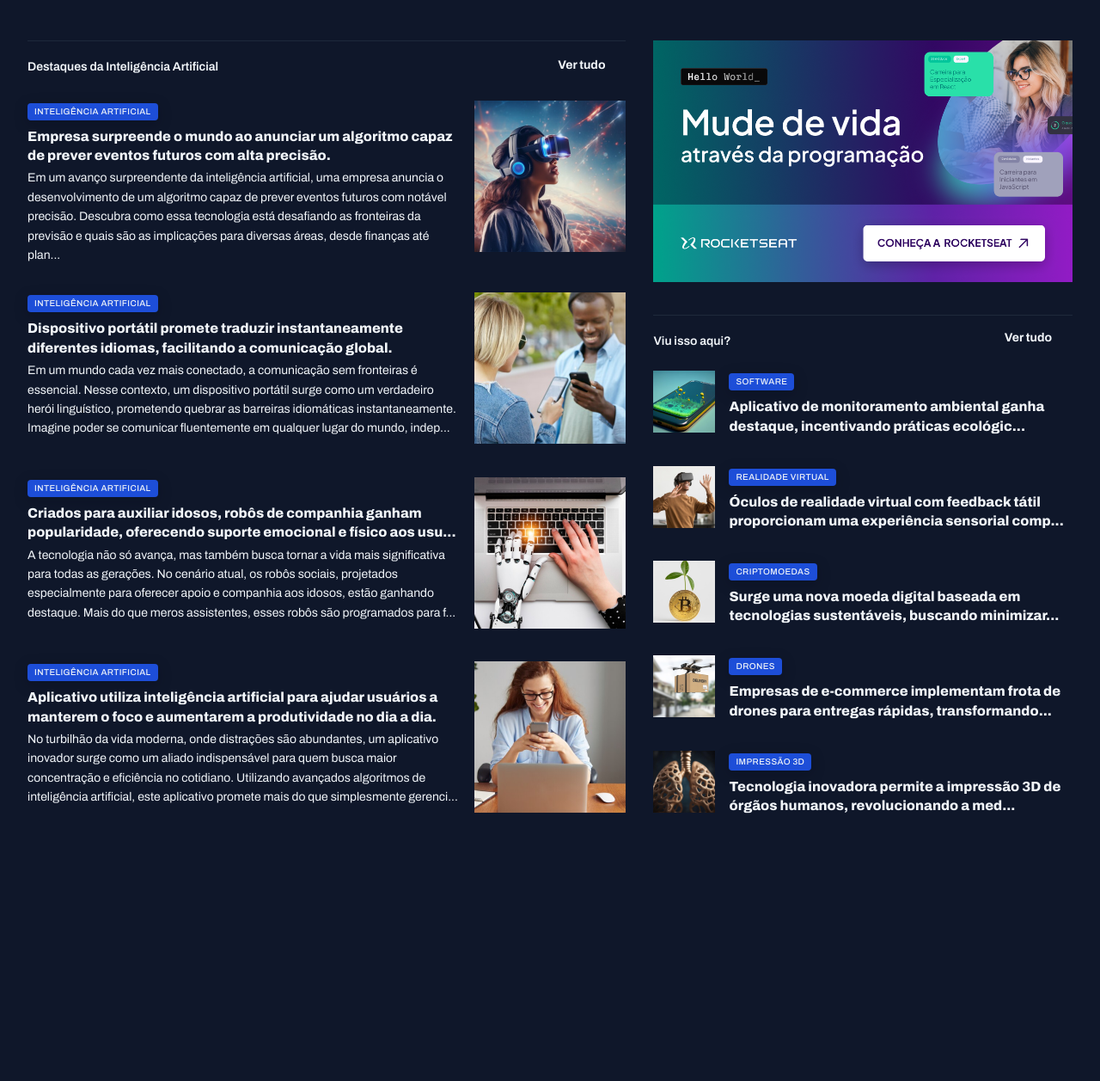
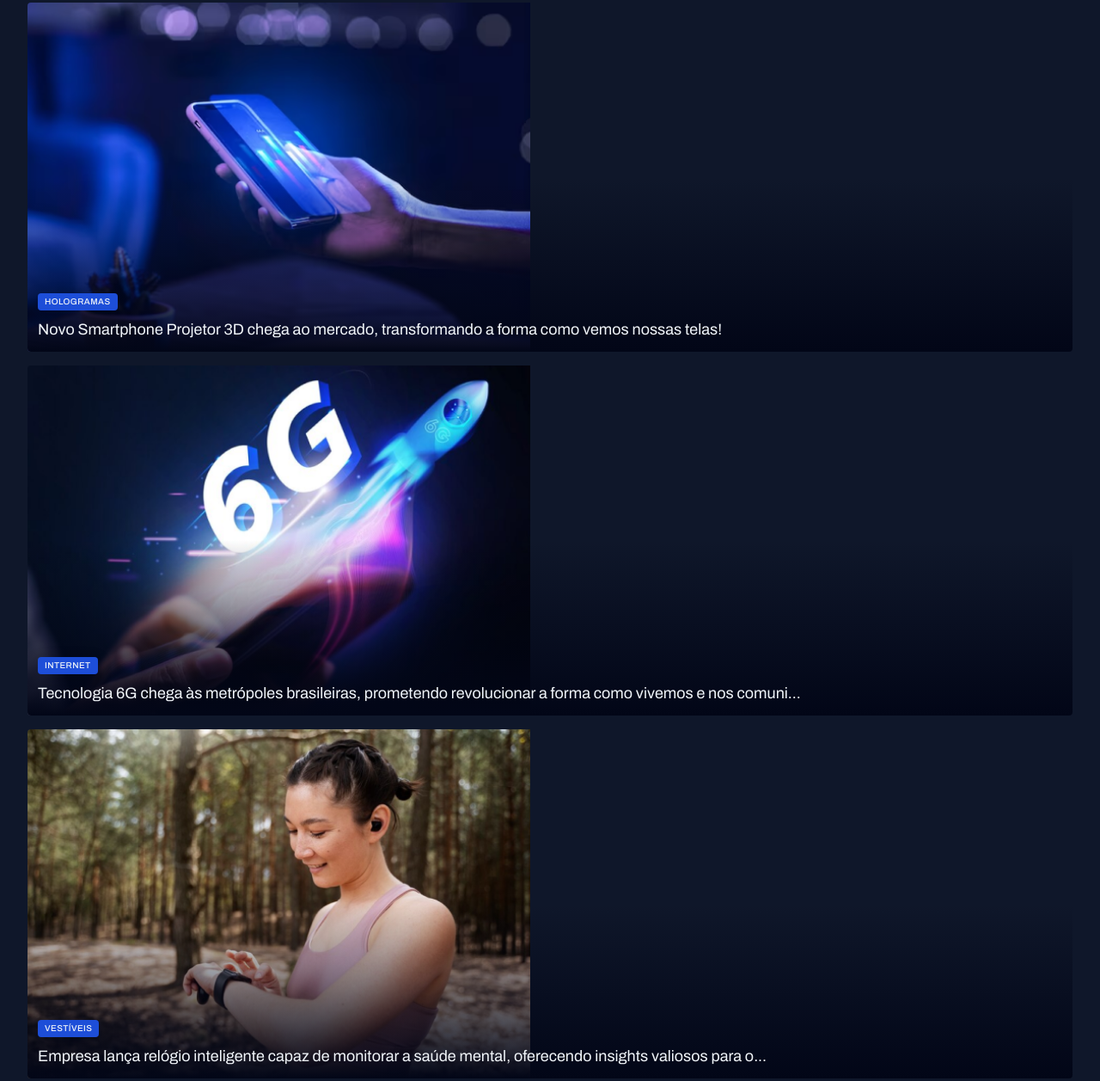
Before and after one commit to pedrozxx/Portal-de-noticias, a plain HTML site: page index.html in a window 1280 px wide. Shown: the part 1016-2273 px from the top of the page at 86% size. Before the commit the page ends 2008 px from the top, so only its background shows below. Drawn offline with Linux system fonts and the light colour scheme.

Commit message:
deixando o app  responsivo

```diff
--- a/index.html
+++ b/index.html
@@ -31,7 +31,7 @@
                 <img src="assets/icons/MagnifyingGlass.svg" alt="ícone de lupa para pesquisa">
             </div>
         </nav>
-        <nav id="secondary" class="grid grid-flow-col">
+        <nav id="secondary" class="flex flex-wrap">
             <a href="#">Inteligência Artificial</a>
             <a href="#">Blockchain</a>
             <a href="#">Hologramas</a>
@@ -42,8 +42,8 @@
         </nav>
     </header>
 
-    <main class="grid container">
-        <section id="featured" class="grid grid-flow-col gap-16">
+    <main class="grid container xl:grid-cols-[2fr_1fr] xl:gap-32">
+        <section id="featured" class="grid gap-16 lg:grid-flow-col lg:gap-16">
             <figure class="card">
                 <img src="assets/images/Image 01.png" alt="Robôs domésticos começam a ser adotados para tarefas diárias, prometendo mais conforto e
                 eficiência nas residências.">
@@ -59,7 +59,7 @@
 
             </figure>
 
-            <div class="grid grid-cols-2 gap-16">
+            <div class="grid sm:grid-cols-2 gap-16">
                 <figure class="card">
                     <img src="assets/images/Image 02.png"
                         alt="Novo Smartphone Projetor 3D chega ao mercado, transformando a forma como vemos nossas telas!">
@@ -161,7 +161,7 @@
             </header>
 
             <div class="grid gap-32">
-                <article class="grid grid-flow-col gap-16">
+                <article class="grid gap-16 md:grid-flow-col">
                     <div>
                         <span class="content-tag">Inteligência Artificial</span>
                         <h3 class="text-xl">
@@ -180,7 +180,7 @@
                     </div>
                 </article>
 
-                <article class="grid grid-flow-col gap-16">
+                <article class="grid gap-16 md:grid-flow-col">
                     <div>
                         <span class="content-tag">Inteligência Artificial</span>
                         <h3 class="text-xl">
@@ -199,7 +199,7 @@
                     </div>
                 </article>
 
-                <article class="grid grid-flow-col gap-16">
+                <article class="grid gap-16 md:grid-flow-col">
                     <div>
                         <span class="content-tag">Inteligência Artificial</span>
                         <h3 class="text-xl">
@@ -218,7 +218,7 @@
                     </div>
                 </article>
 
-                <article class="grid grid-flow-col gap-16">
+                <article class="grid gap-16 md:grid-flow-col">
                     <div>
                         <span class="content-tag">Inteligência Artificial</span>
                         <h3 class="text-xl">
@@ -254,7 +254,7 @@
                 </header>
 
                 <div class="grid gap-32">
-                    <article class="grid grid-flow-col gap-16">
+                    <article class="grid gap-16 md:grid-flow-col">
                         <div>
                             <img src="assets/images/Image 14.png"
                                 alt="Aplicativo de monitoramento ambiental ganha destaque, incentivando práticas ecológicas e promovendo a conscientização.">
@@ -269,7 +269,7 @@
 
                     </article>
 
-                    <article class="grid grid-flow-col gap-16">
+                    <article class="grid gap-16 md:grid-flow-col">
                         <div>
                             <img src="assets/images/Image 15.png"
                                 alt="Óculos de realidade virtual com feedback tátil proporcionam uma experiência sensorial completa, imergindo usuários em ambientes digitais.">
@@ -285,7 +285,7 @@
 
                     </article>
 
-                    <article class="grid grid-flow-col gap-16">
+                    <article class="grid gap-16 md:grid-flow-col">
                         <div>
                             <img src="assets/images/Image 16.png"
                                 alt="Surge uma nova moeda digital baseada em tecnologias sustentáveis, buscando minimizar o impacto ambiental associado à mineração de criptomoedas.">
@@ -300,7 +300,7 @@
 
                     </article>
 
-                    <article class="grid grid-flow-col gap-16">
+                    <article class="grid gap-16 md:grid-flow-col">
                         <div>
                             <img src="assets/images/Image 17.png"
                                 alt="Empresas de e-commerce implementam frota de drones para entregas rápidas, transformando o cenário do comércio online.">
@@ -316,7 +316,7 @@
 
                     </article>
 
-                    <article class="grid grid-flow-col gap-16">
+                    <article class="grid gap-16 md:grid-flow-col">
                         <div>
                             <img src="assets/images/Image 18.png"
                                 alt="Tecnologia inovadora permite a impressão 3D de órgãos humanos, revolucionando a medicina e a lista de espera por transplantes.">
--- a/styles/utility.css
+++ b/styles/utility.css
@@ -1,36 +1,112 @@
-/* utility-first */
+/*
+  Este arquivo simula o comportamento de um framework CSS como o Tailwind,
+  definindo classes utilitárias para espaçamento, layout, tipografia, etc.
+*/
+
+:root {
+  /* Breakpoints para design responsivo */
+  --sm: 640px;
+  --md: 768px;
+  --lg: 1024px;
+  --xl: 1280px;
+}
+
+/* ==========================================================================
+   Classes de Layout e Grid
+   ========================================================================== */
+
+.container {
+  max-width: 1280px;
+  margin-inline: auto;
+  padding-inline: 2rem; /* Adiciona um espaçamento lateral seguro */
+}
+
 .grid {
-    display: grid;
+  display: grid;
 }
 
 .grid-flow-col {
-    grid-auto-flow: column;
+  grid-auto-flow: column;
 }
 
-.grid-cols-2 {
-    grid-template-columns: 1fr 1fr;
+.flex {
+  display: flex;
 }
 
+.flex-wrap {
+  flex-wrap: wrap;
+}
+
+/* ==========================================================================
+   Classes de Espaçamento (Gap)
+   ========================================================================== */
+
 .gap-16 {
-    gap: 16px;
+  gap: 1rem; /* 16px */
 }
 
 .gap-32 {
-    gap: 32px;
+  gap: 2rem; /* 32px */
+}
+
+/* ==========================================================================
+   Classes de Tipografia (Font Size)
+   ========================================================================== */
+
+.text-sm {
+  font-size: 0.875rem; /* 14px */
+  line-height: 1.25rem;
+}
+
+.text-lg {
+  font-size: 1.125rem; /* 18px */
+  line-height: 1.75rem;
+}
+
+.text-xl {
+  font-size: 1.25rem; /* 20px */
+  line-height: 1.75rem;
 }
 
 .text-2xl {
-    font: var(--h1);
+  font-size: 1.5rem; /* 24px */
+  line-height: 2rem;
 }
 
-.text-xl {
-    font: var(--h2);
+/* ==========================================================================
+   Classes Responsivas (Media Queries)
+   ========================================================================== */
+
+/* Small screens (sm) e acima */
+@media (min-width: var(--sm)) {
+  .sm\:grid-cols-2 {
+    grid-template-columns: repeat(2, 1fr);
+  }
 }
 
-.text-lg {
-    font: var(--h3);
+/* Medium screens (md) e acima */
+@media (min-width: var(--md)) {
+  .md\:grid-flow-col {
+    grid-auto-flow: column;
+  }
 }
 
-.text-sm {
-    font: var(--text-sm);
+/* Large screens (lg) e acima */
+@media (min-width: var(--lg)) {
+  .lg\:grid-flow-col {
+    grid-auto-flow: column;
+  }
+  .lg\:gap-16 {
+    gap: 1rem;
+  }
 }
+
+/* Extra-large screens (xl) e acima */
+@media (min-width: var(--xl)) {
+  .xl\:grid-cols-\[2fr_1fr\] {
+    grid-template-columns: 2fr 1fr;
+  }
+  .xl\:gap-32 {
+    gap: 2rem;
+  }
+}
```
